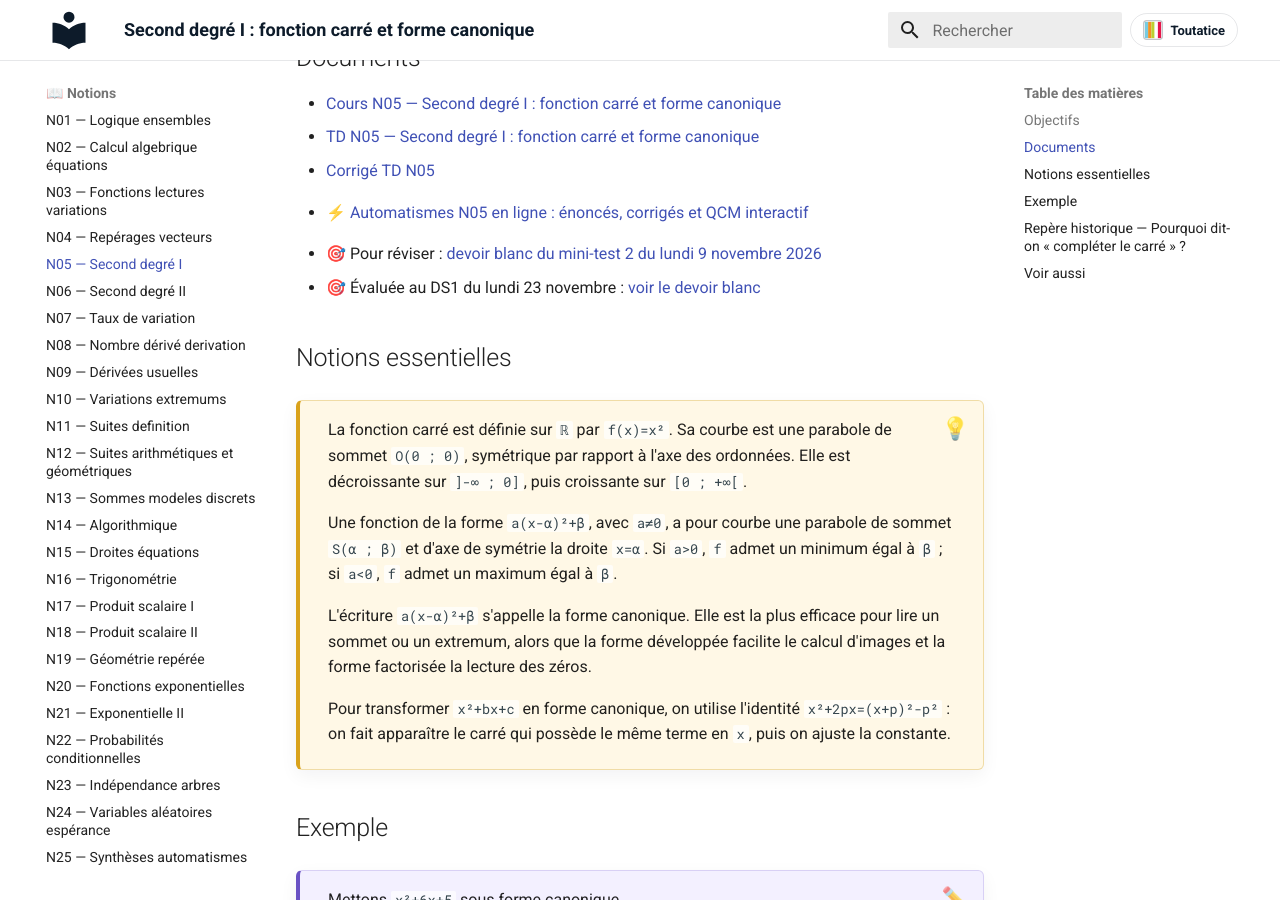
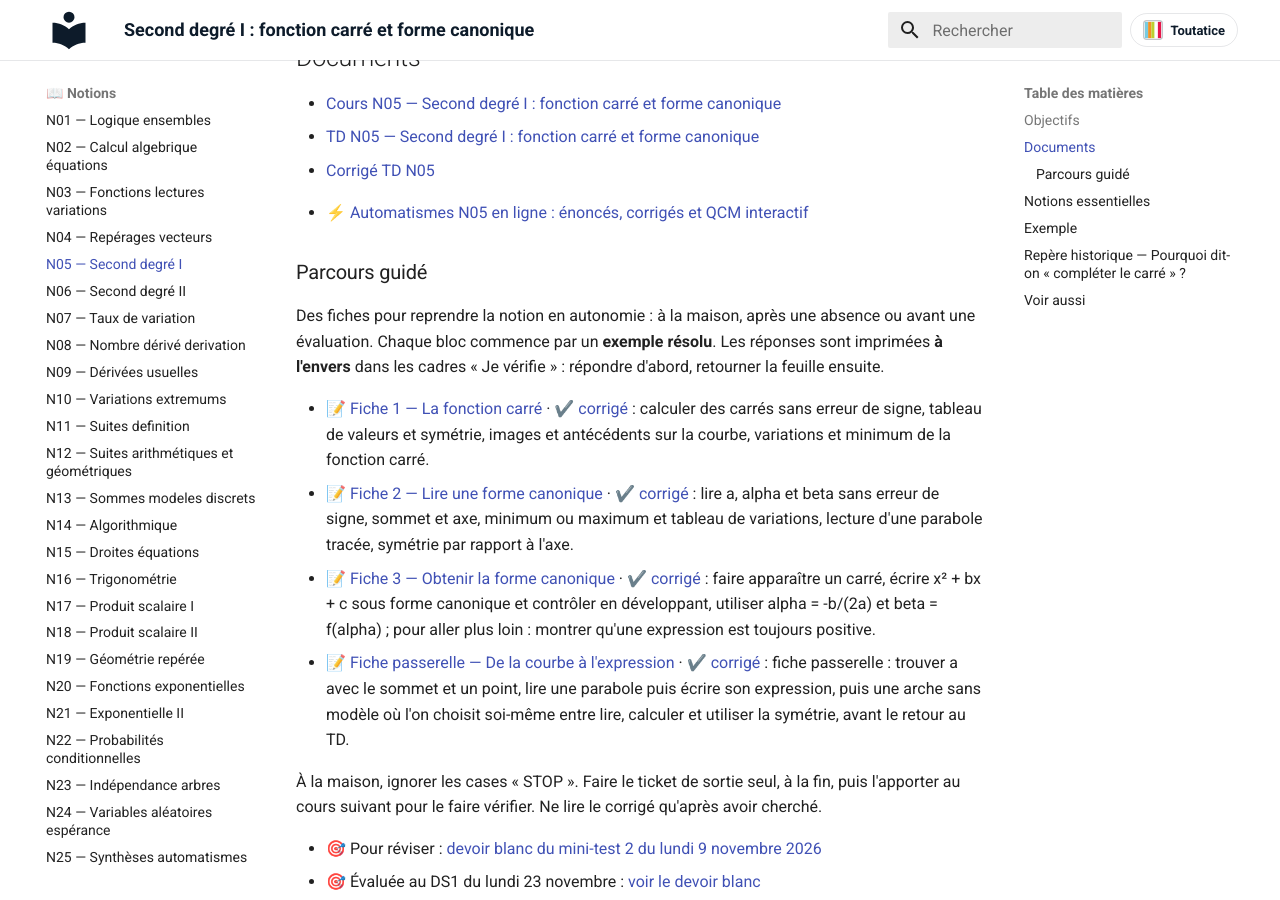
Before and after one commit to vnicolle56610/maths-premiere-specialite, an MkDocs documentation site: the page built from docs/notions/N05-second-degre-i.md, in a window 1280 px wide and 900 px high, scrolled down 727 px. Built offline with MkDocs 1.6.1 and Material for MkDocs 9.7.7, drawn with Linux system fonts in a browser that asks for light colours.

Commit message:
Publication automatique : 8 fichier(s) copié(s), 2 page(s) mise(s) à jour
Fichiers copiés :
  - docs/parcours-guide/PARCOURS_GUIDE_N05_FICHE_1.pdf
  - docs/parcours-guide/PARCOURS_GUIDE_N05_FICHE_1_CORRIGE.pdf
  - docs/parcours-guide/PARCOURS_GUIDE_N05_FICHE_2.pdf
  - docs/parcours-guide/PARCOURS_GUIDE_N05_FICHE_2_CORRIGE.pdf
  - docs/parcours-guide/PARCOURS_GUIDE_N05_FICHE_3.pdf
  - docs/parcours-guide/PARCOURS_GUIDE_N05_FICHE_3_CORRIGE.pdf
  - docs/parcours-guide/PARCOURS_GUIDE_N05_FICHE_4.pdf
  - docs/parcours-guide/PARCOURS_GUIDE_N05_FICHE_4_CORRIGE.pdf

Pages mises à jour :
  - docs/corriges/index.md
  - docs/notions/N05-second-degre-i.md

Autres fichiers :
  - publication_manifest.json

Généré par le protocole de publication (publier_ressources_site.py / publier_ressources_gui.py).

```diff
--- a/docs/notions/N05-second-degre-i.md
+++ b/docs/notions/N05-second-degre-i.md
@@ -33,6 +33,19 @@ Le second degré commence par l’étude de la fonction carré et des paraboles.
 <!-- AUTOMATISMES-WEB:START -->
 - ⚡ [Automatismes N05 en ligne : énoncés, corrigés et QCM interactif](../automatismes/automatismes-N05-second-degre-forme-canonique.md)
 <!-- AUTOMATISMES-WEB:END -->
+
+<!-- PARCOURS-GUIDE:START -->
+### Parcours guidé
+
+Des fiches pour reprendre la notion en autonomie : à la maison, après une absence ou avant une évaluation. Chaque bloc commence par un **exemple résolu**. Les réponses sont imprimées **à l'envers** dans les cadres « Je vérifie » : répondre d'abord, retourner la feuille ensuite.
+
+- 📝 [Fiche 1 — La fonction carré](../parcours-guide/PARCOURS_GUIDE_N05_FICHE_1.pdf) · ✔️ [corrigé](../parcours-guide/PARCOURS_GUIDE_N05_FICHE_1_CORRIGE.pdf) : calculer des carrés sans erreur de signe, tableau de valeurs et symétrie, images et antécédents sur la courbe, variations et minimum de la fonction carré.
+- 📝 [Fiche 2 — Lire une forme canonique](../parcours-guide/PARCOURS_GUIDE_N05_FICHE_2.pdf) · ✔️ [corrigé](../parcours-guide/PARCOURS_GUIDE_N05_FICHE_2_CORRIGE.pdf) : lire a, alpha et beta sans erreur de signe, sommet et axe, minimum ou maximum et tableau de variations, lecture d'une parabole tracée, symétrie par rapport à l'axe.
+- 📝 [Fiche 3 — Obtenir la forme canonique](../parcours-guide/PARCOURS_GUIDE_N05_FICHE_3.pdf) · ✔️ [corrigé](../parcours-guide/PARCOURS_GUIDE_N05_FICHE_3_CORRIGE.pdf) : faire apparaître un carré, écrire x² + bx + c sous forme canonique et contrôler en développant, utiliser alpha = -b/(2a) et beta = f(alpha) ; pour aller plus loin : montrer qu'une expression est toujours positive.
+- 📝 [Fiche passerelle — De la courbe à l'expression](../parcours-guide/PARCOURS_GUIDE_N05_FICHE_4.pdf) · ✔️ [corrigé](../parcours-guide/PARCOURS_GUIDE_N05_FICHE_4_CORRIGE.pdf) : fiche passerelle : trouver a avec le sommet et un point, lire une parabole puis écrire son expression, puis une arche sans modèle où l'on choisit soi-même entre lire, calculer et utiliser la symétrie, avant le retour au TD.
+
+À la maison, ignorer les cases « STOP ». Faire le ticket de sortie seul, à la fin, puis l'apporter au cours suivant pour le faire vérifier. Ne lire le corrigé qu'après avoir cherché.
+<!-- PARCOURS-GUIDE:END -->
 
 <!-- AUTO-EVAL:START -->
 - 🎯 Pour réviser : [devoir blanc du mini-test 2 du lundi 9 novembre 2026](../preparer-evaluation/index.md#mt2-2026-2027)
```
Also changed, not shown: docs/corriges/index.md (+4 -0 lines), publication_manifest.json (+12 -0 lines), 8 other files.
